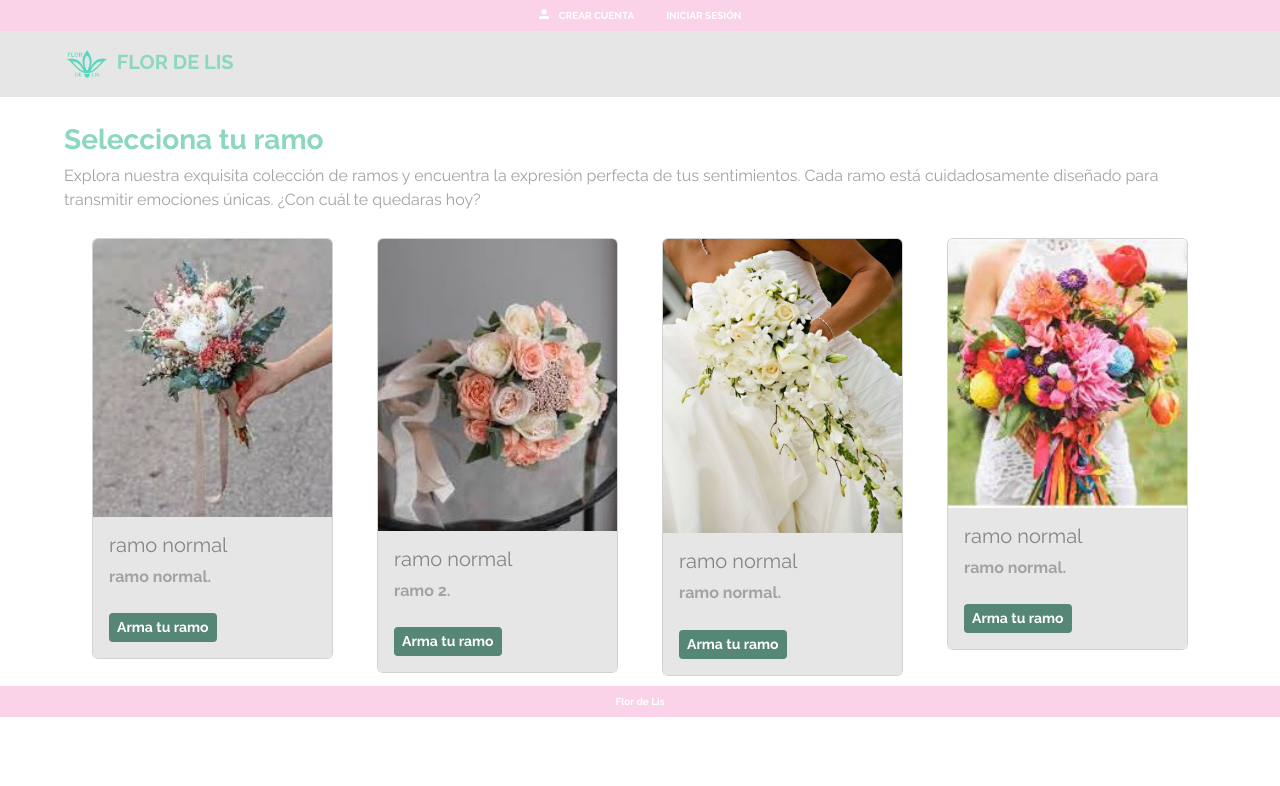
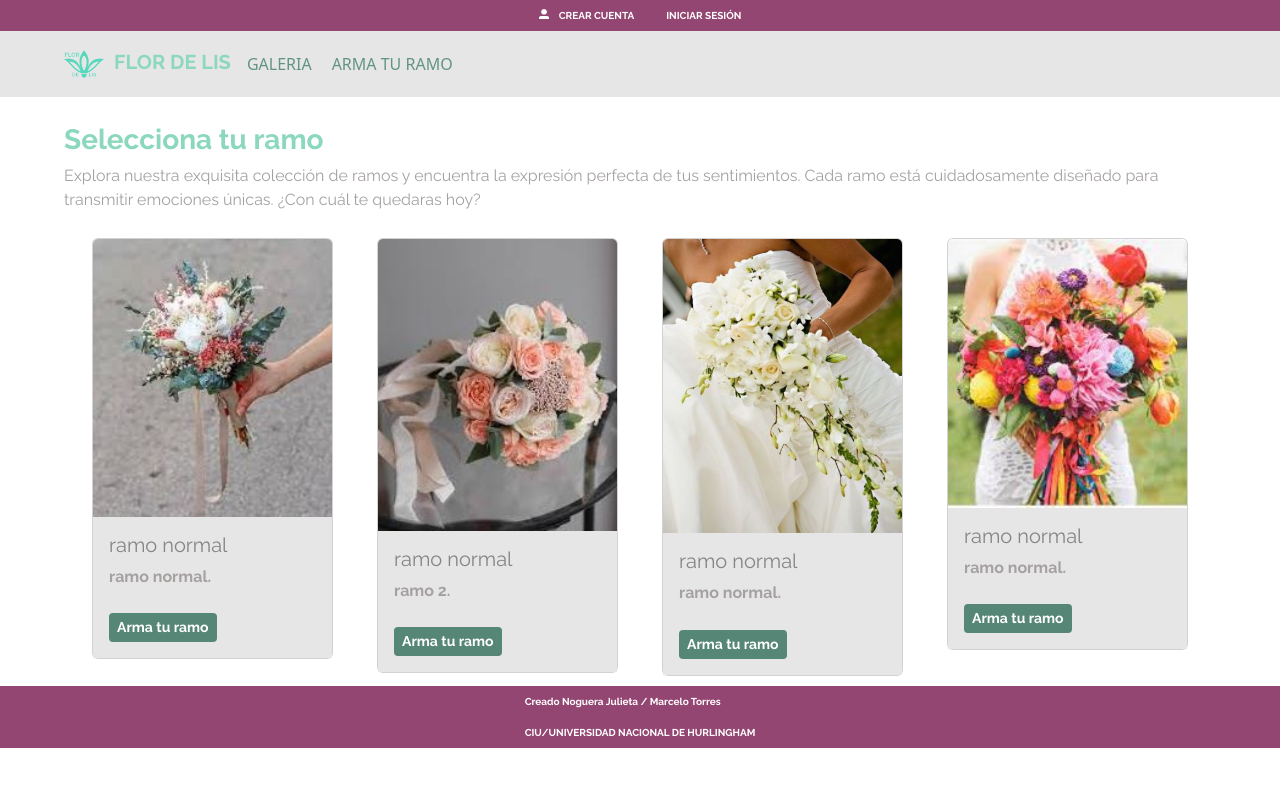
Before and after one commit to JulietaNoguera/finalflordeliz, a React (Create React App) app: page /SeccionVista/1 in a window 1280 px wide. Shown: the top 786 px of the page. Built offline with nearby package versions, Linux system fonts and the light colour scheme.

Commit message:
API GALERIA DE FOTOS

```diff
--- a/src/App.js
+++ b/src/App.js
@@ -7,6 +7,7 @@ import ArmarVista from './Vista/ArmarVista';
 import Login from './Vista/Login';
 import Navegador from './Vista/Navegador';
 import Footer from './Vista/Footer';
+import ComponenteAPI from './Contolador/ComponenteAPI';
 
 const App = () => {
 
@@ -20,9 +21,11 @@ const App = () => {
 
       <Route path="/" element={<CarrucelVista />} />
       <Route path="/SeccionVista/:id" element={<SeccionVista/>} />
-      <Route path='/ArmarVista'element={<ArmarVista/>}/>
+      <Route path='/ArmaRamo'element={<ArmarVista/>}/>
+      <Route path='/Galeria'element={<ComponenteAPI/>}/>
       </Routes>
       <Footer/>
+
     </Router>
   );
 };
--- /dev/null
+++ b/src/Contolador/ComponenteAPI.jsx
@@ -0,0 +1,53 @@
+import React, { useState, useEffect } from 'react';
+import { Button, Card,  Col,  Container, Row } from 'react-bootstrap';
+
+const ComponenteAPI = () => {
+    const [flowers, setFlowers] = useState([]);
+
+    useEffect(() => {
+      const apiUrl = 'https://api.unsplash.com/photos/?query=flowers&orientation=portrait&color=red&client_id=AmlGWTJ5RK4Yo13n07JueVkC8SD7AHhj6YWvstXvhgg&count=12';
+
+      fetch(apiUrl)
+        .then(response => response.json())
+        .then(data => setFlowers(data))
+        .catch(error => console.error('Error fetching flowers:', error));
+    }, []);
+
+    return (
+        <div className='presentacion'>
+            <h3>Galeria de imagenes</h3>
+            <p>Explora nuestra galería de imágenes, sumérgete en la frescura de los pétalos y
+                déjate llevar por la armonía de los colores. Estas fotos no solo son un vistazo a nuestra colección,
+                 sino también una invitación a experimentar la calidad y el encanto que Flor de Lis
+                 tiene para ofrecer.
+                 <br/>¡Esperamos que encuentres la inspiración que buscas para dar vida a
+                 tus momentos especiales con nuestras hermosas flores!</p>
+
+
+         <Container className="container">
+            <Row className="carruRow">
+                {flowers.map(flower => (
+                <Col key={flower.id} xs={12} md={3} lg={4}>
+                    <Card className="card-margin">
+                    <Card.Img
+                        variant="top"
+                        src={flower.urls.small}
+                        alt={flower.alt_description}
+                        className="img-fluid carruImg"
+                    />
+                    <Card.Body className="carruBody">
+                        <Card.Title>{flower.alt_description || 'Sin descripción'}</Card.Title>
+                        {/* Puedes agregar más detalles aquí según tus necesidades */}
+                        <Button className="botonPri" variant="primary" size="sm" >Ver más</Button>
+                    </Card.Body>
+                    </Card>
+                </Col>
+                ))}
+            </Row>
+            </Container>
+      </div>
+
+    );
+};
+
+export default ComponenteAPI;
--- a/src/Modelo/SeccionModelo.jsx
+++ b/src/Modelo/SeccionModelo.jsx
@@ -11,7 +11,7 @@ const SeccionModelo = ({ imagenes}) => {
   // Función que se ejecutará al hacer clic en el botón
   const handleButtonClick = () => {
     // Navega a la ruta deseada
-    navigate(`../ArmarVista`);
+    navigate(`../ArmaRamo`);
   };
 
   return (
--- a/src/Vista/Footer.jsx
+++ b/src/Vista/Footer.jsx
@@ -15,7 +15,7 @@ const Footer = () => {
 
 
   const estiloNav = {
-    backgroundColor: '#fbd3e9', // Reemplaza con el color de fondo que desees
+    backgroundColor: '#944672', // Reemplaza con el color de fondo que desees
   };
 
   const estiloNavLink = {
@@ -27,7 +27,10 @@ const Footer = () => {
       <Nav className="justify-content-center sesion" style={estiloNav} activeKey="/home">
         <Nav.Item className="sesion">
           <Nav.Link href="#" style={estiloNavLink}>
-           Flor de Lis
+           Creado Noguera Julieta / Marcelo Torres
+          </Nav.Link>
+          <Nav.Link href="#" style={estiloNavLink}>
+          CIU/UNIVERSIDAD NACIONAL DE HURLINGHAM
           </Nav.Link>
         </Nav.Item>
 
--- a/src/Vista/Login.jsx
+++ b/src/Vista/Login.jsx
@@ -18,7 +18,7 @@ const Login = () => {
 
 
   const estiloNav = {
-    backgroundColor: '#fbd3e9', // Reemplaza con el color de fondo que desees
+    backgroundColor: '#944672', // Reemplaza con el color de fondo que desees
   };
 
   const estiloNavLink = {
--- a/src/Vista/Navegador.jsx
+++ b/src/Vista/Navegador.jsx
@@ -1,35 +1,51 @@
 import React from 'react';
-import { Navbar, Container, Nav } from 'react-bootstrap';
+import { Navbar, Nav } from 'react-bootstrap';
 import { Link } from 'react-router-dom';
-
 
 const Navegador = () => {
   const imagenUrl = '../Img/LOGO.png';
 
   const estiloImagen = {
-    width: '40px', // Ajusta el ancho según tus necesidades
-    height: '40px', // Ajusta la altura según tus necesidades
-    marginRight: '10px', // Ajusta el margen derecho según tus necesidades
-    marginLeft:'40%'
+    width: '40px',
+    height: '40px',
+    marginRight: '10px',
+  };
+
+  const estiloNavbar = {
+    display: 'flex',
+    justifyContent: 'space-between',
+    alignItems: 'center',
+    paddingLeft: '5%',  // Ajusta el padding izquierdo según tus necesidades
+    paddingRight: '5%', // Ajusta el padding derecho según tus necesidades
+  };
+
+  const estiloNavLinks = {
+    display: 'flex',
+  };
+
+  const enlaceStyle = {
+    marginRight: '20px',
+    color: '#629483',
+    textDecoration: 'none',
   };
 
   return (
-    <Navbar className='navPrincipal' expand="lg">
-
+    <Navbar className='navPrincipal' expand="lg" style={estiloNavbar}>
       <Navbar.Brand>
         <Link to="/" className='nombre'>
-            <img
-              src={imagenUrl}
-              alt="Flor de Lis"
-              style={estiloImagen}
-            />
+          <img src={imagenUrl} alt="Flor de Lis" style={estiloImagen} />
           FLOR DE LIS
         </Link>
       </Navbar.Brand>
       <Navbar.Toggle aria-controls="basic-navbar-nav" />
       <Navbar.Collapse id="basic-navbar-nav">
-          <Nav className="me-auto">
-            {/* Agrega aquí tus enlaces de navegación si los necesitas */}
+        <Nav className="me-auto" style={estiloNavLinks}>
+          <Link to="/Galeria" className='nombreNav' style={enlaceStyle}>
+            GALERIA
+          </Link>
+          <Link to="/ArmaRamo" className='nombreNav' style={enlaceStyle}>
+            ARMA TU RAMO
+          </Link>
         </Nav>
       </Navbar.Collapse>
     </Navbar>
--- a/src/Vista/vista.css
+++ b/src/Vista/vista.css
@@ -15,6 +15,10 @@
     font-family: 'Raleway','Segoe UI', Tahoma, Verdana, sans-serif;
     font-weight: bold;
     text-decoration: none;
+}
+/* Navegador.css */
+.nombreNav:hover {
+  color: #fbd3e9;
 }
 
 .nombre:hover{
```
Lines whose indentation alone changed are shown as unchanged.
